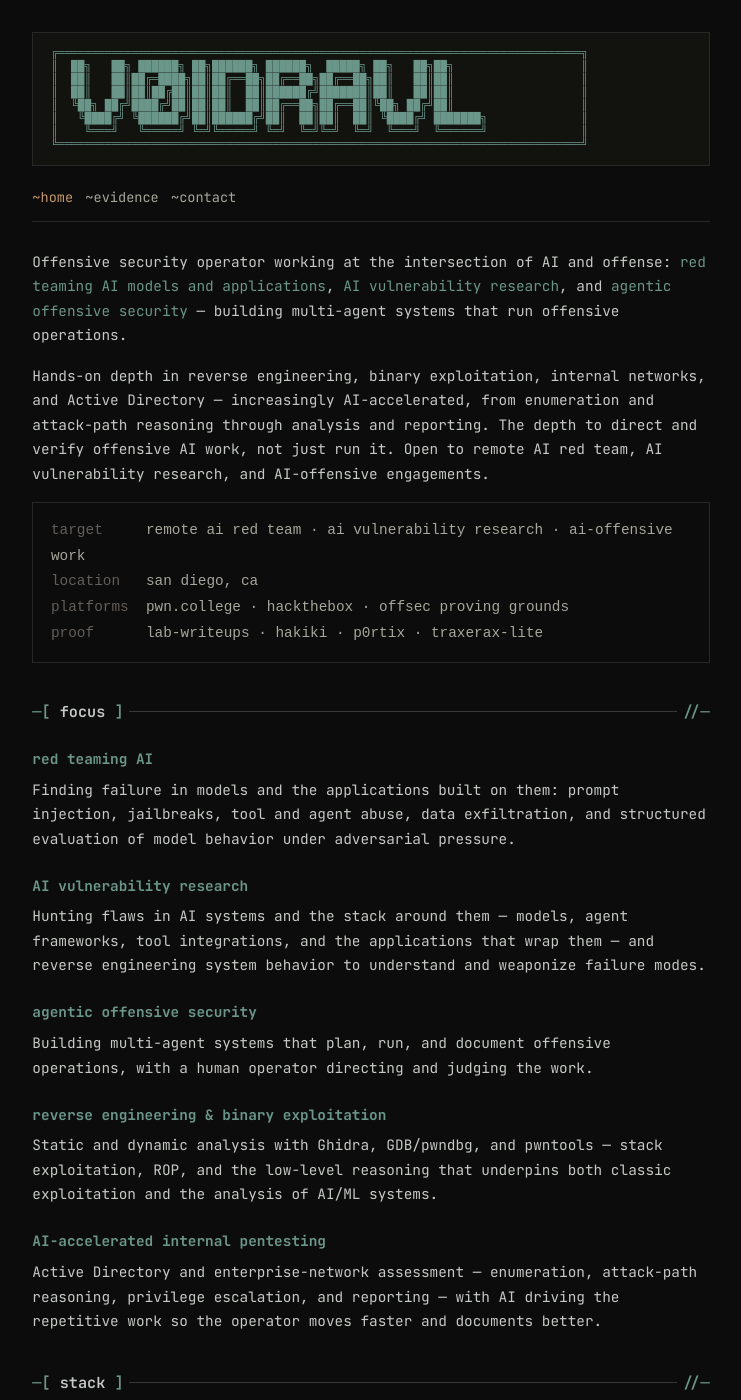
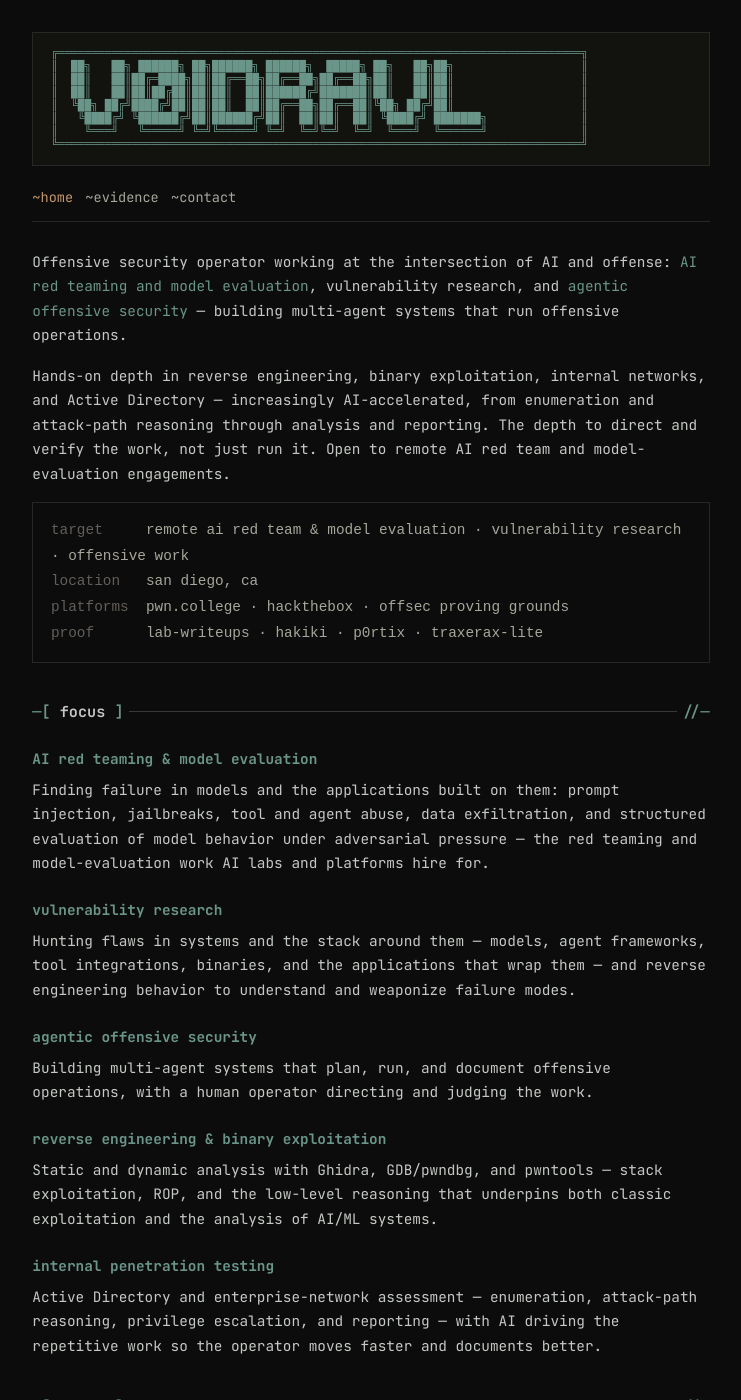
Before and after one commit to v0idravl/whoami, a Jekyll site: the page built from index.html, in a window 1280 px wide and 1400 px high. Shown: the whole window, without its empty margins (269-1010 px from the left). Built offline with Jekyll 4.4.1, drawn with Linux system fonts in a browser that asks for light colours; some of the changed text lies outside the part shown.

Commit message:
content: lead with AI red team + model evaluation, drop repetitive AI- prefixes

```diff
--- a/index.html
+++ b/index.html
@@ -7,39 +7,39 @@ nav: home
 
 <p class="lead">
 Offensive security operator working at the intersection of AI and offense:
-<span class="accent">red teaming AI models and applications</span>,
-<span class="accent">AI vulnerability research</span>, and
-<span class="accent">agentic offensive security</span> — building multi-agent
-systems that run offensive operations.
+<span class="accent">AI red teaming and model evaluation</span>, vulnerability
+research, and <span class="accent">agentic offensive security</span> — building
+multi-agent systems that run offensive operations.
 </p>
 
 <p>
 Hands-on depth in reverse engineering, binary exploitation, internal networks,
 and Active Directory — increasingly AI-accelerated, from enumeration and
 attack-path reasoning through analysis and reporting. The depth to direct and
-verify offensive AI work, not just run it. Open to remote AI red team, AI
-vulnerability research, and AI-offensive engagements.
+verify the work, not just run it. Open to remote AI red team and
+model-evaluation engagements.
 </p>
 
-<pre class="kv"><span class="k">target    </span> remote ai red team · ai vulnerability research · ai-offensive work
+<pre class="kv"><span class="k">target    </span> remote ai red team &amp; model evaluation · vulnerability research · offensive work
 <span class="k">location  </span> san diego, ca
 <span class="k">platforms </span> pwn.college · hackthebox · offsec proving grounds
 <span class="k">proof     </span> lab-writeups · hakiki · p0rtix · traxerax-lite</pre>
 
 {% include rule.html label="focus" %}
 
-<h3>red teaming AI</h3>
+<h3>AI red teaming &amp; model evaluation</h3>
 <p>
 Finding failure in models and the applications built on them: prompt injection,
 jailbreaks, tool and agent abuse, data exfiltration, and structured evaluation
-of model behavior under adversarial pressure.
+of model behavior under adversarial pressure — the red teaming and
+model-evaluation work AI labs and platforms hire for.
 </p>
 
-<h3>AI vulnerability research</h3>
+<h3>vulnerability research</h3>
 <p>
-Hunting flaws in AI systems and the stack around them — models, agent
-frameworks, tool integrations, and the applications that wrap them — and
-reverse engineering system behavior to understand and weaponize failure modes.
+Hunting flaws in systems and the stack around them — models, agent frameworks,
+tool integrations, binaries, and the applications that wrap them — and reverse
+engineering behavior to understand and weaponize failure modes.
 </p>
 
 <h3>agentic offensive security</h3>
@@ -55,7 +55,7 @@ exploitation, ROP, and the low-level reasoning that underpins both classic
 exploitation and the analysis of AI/ML systems.
 </p>
 
-<h3>AI-accelerated internal pentesting</h3>
+<h3>internal penetration testing</h3>
 <p>
 Active Directory and enterprise-network assessment — enumeration, attack-path
 reasoning, privilege escalation, and reporting — with AI driving the repetitive
@@ -64,10 +64,10 @@ work so the operator moves faster and documents better.
 
 {% include rule.html label="stack" %}
 
-<pre class="kv"><span class="k">ai offense   </span> llm &amp; application red teaming · prompt injection / jailbreak
-<span class="k">             </span> agent &amp; tool abuse · adversarial evaluation · ai vulnerability research
-<span class="k">offensive    </span> active directory &amp; internal networks · reverse engineering
-<span class="k">engineering  </span> binary exploitation · offensive ai tooling · python / c · linux</pre>
+<pre class="kv"><span class="k">ai red team  </span> llm &amp; application red teaming · model evaluation
+<span class="k">             </span> prompt injection / jailbreak · agent &amp; tool abuse · adversarial eval
+<span class="k">offensive    </span> vulnerability research · active directory &amp; internal networks
+<span class="k">work         </span> reverse engineering · binary exploitation · offensive tooling · python / c</pre>
 
 {% include rule.html label="evidence" %}
 
```
Also changed, not shown: contact.html (+8 -8 lines), projects.html (+8 -9 lines).
